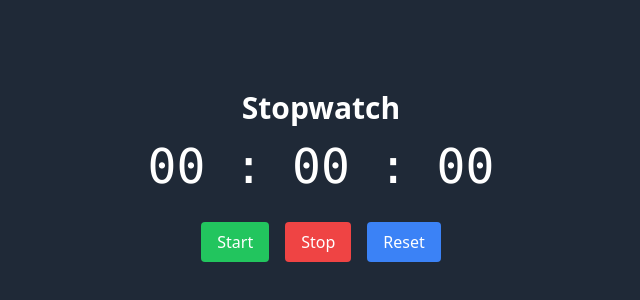
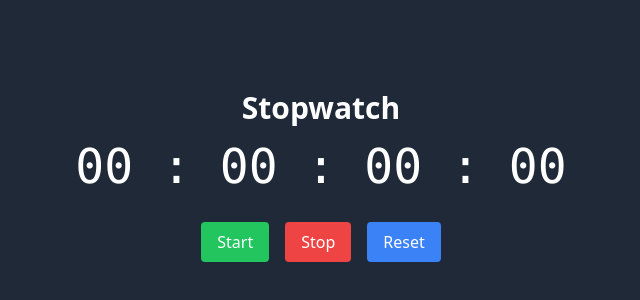
Before and after one commit to iamswethaa/stopwatch, a React (Create React App) app: page / in a window 1280 px wide. Shown: the part 224-524 px from the top of the page, without its empty margins (319-959 px from the left). Built offline with nearby package versions, Linux system fonts and the light colour scheme; the HTML template or start-up script is replaced by a standard one.

Commit message:
added milliseconds

```diff
--- a/src/App.js
+++ b/src/App.js
@@ -1,7 +1,7 @@
 import React, { useState, useEffect } from 'react';
 
 const App = () => {
-  const [time, setTime] = useState(0);
+  const [time, setTime] = useState(0); // Time in milliseconds
   const [isRunning, setIsRunning] = useState(false);
 
   useEffect(() => {
@@ -9,8 +9,8 @@ const App = () => {
 
     if (isRunning) {
       interval = setInterval(() => {
-        setTime((prevTime) => prevTime + 1);
-      }, 1000);
+        setTime((prevTime) => prevTime + 10); // Increment by 10ms
+      }, 10);
     } else if (!isRunning && time !== 0) {
       clearInterval(interval);
     }
@@ -19,12 +19,14 @@ const App = () => {
   }, [isRunning, time]);
 
   const formatTime = (time) => {
-    const getSeconds = `0${time % 60}`.slice(-2);
-    const minutes = `${Math.floor(time / 60)}`;
+    const getMilliseconds = `0${Math.floor((time % 1000) / 10)}`.slice(-2);
+    const seconds = Math.floor(time / 1000);
+    const getSeconds = `0${seconds % 60}`.slice(-2);
+    const minutes = Math.floor(time / 60000);
     const getMinutes = `0${minutes % 60}`.slice(-2);
-    const getHours = `0${Math.floor(time / 3600)}`.slice(-2);
+    const getHours = `0${Math.floor(time / 3600000)}`.slice(-2);
 
-    return `${getHours} : ${getMinutes} : ${getSeconds}`;
+    return `${getHours} : ${getMinutes} : ${getSeconds} : ${getMilliseconds}`;
   };
 
   return (
```
